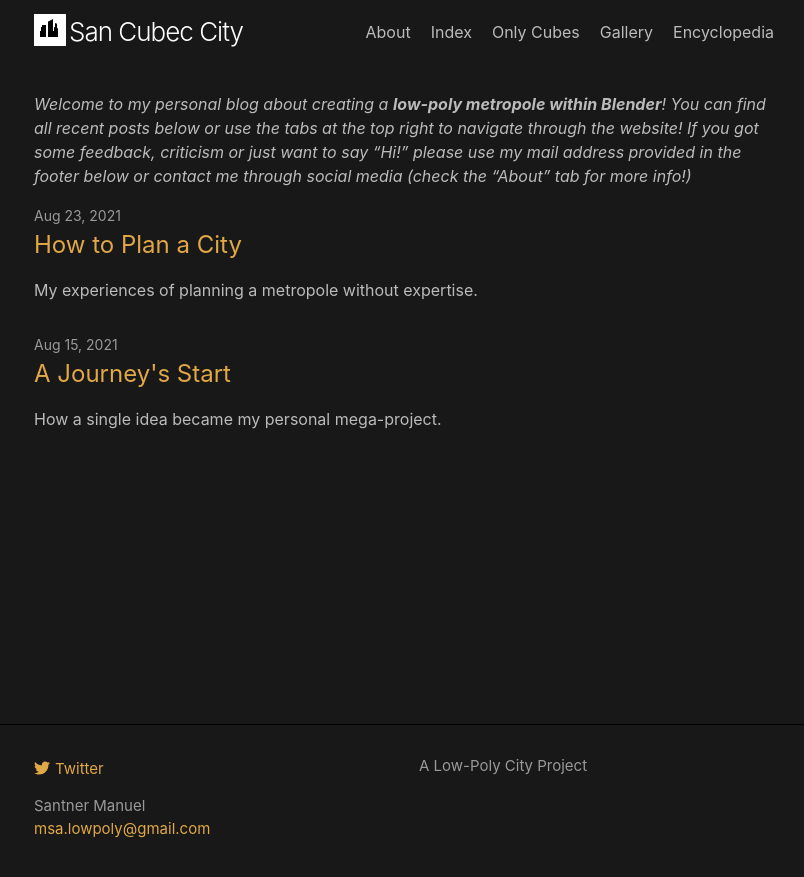
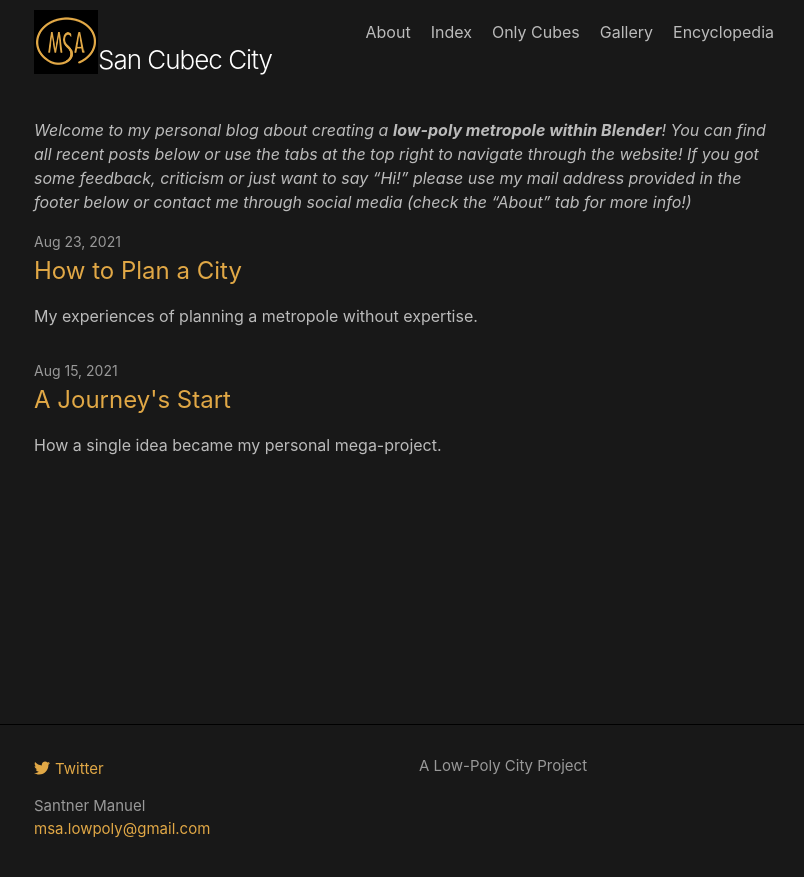
Before and after one commit to kant/san_cubec_blog, a Jekyll site: the page built from index.md, in a window 1280 px wide. Shown: the top 877 px of the page, without its empty margins (236-1040 px from the left). Built offline with Jekyll 4.4.1, drawn with Linux system fonts in a browser that asks for light colours.

Commit message:
new logo test

```diff
--- a/_sass/minima/_layout.scss
+++ b/_sass/minima/_layout.scss
@@ -9,6 +9,16 @@
 
   // Positioning context for the mobile navigation icon
   position: relative;
+}
+
+// Add image to top of site - custom code snippet
+
+.site-title::before {
+	content: url("/assets/logo.png");
+	display: inline-block;
+	position: relative;
+	width: 64px;
+	top: 5px;
 }
 
 .site-title {
@@ -26,16 +36,6 @@
   &:visited {
     color: $site-title-color;
   }
-}
-
-// Add image to top of site - custom code snippet
-
-.site-title::before {
-	content: url("/assets/images/home/san_cubec_logo.jpg");
-	display: inline-block;
-	position: relative;
-	width: 35px;
-	top: 5px;
 }
 
 .site-nav {
```
Also changed, not shown: assets/logo.png (added).
